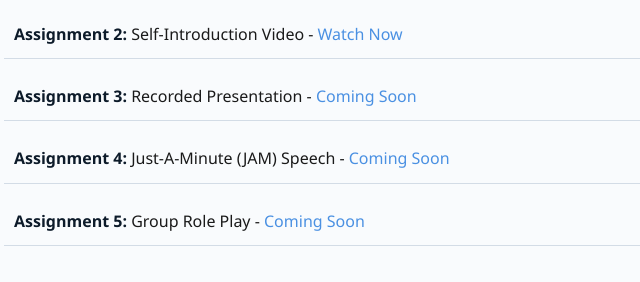
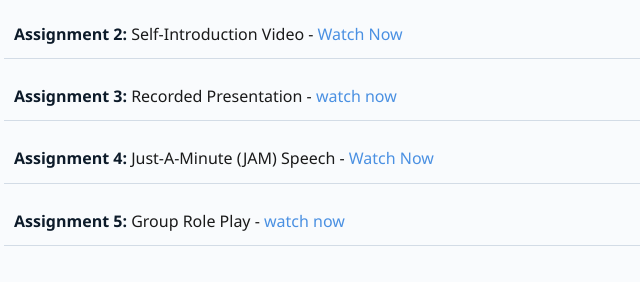
Before and after one commit to loubloom0/portfolio, a plain HTML site: page index.html in a window 1280 px wide. Shown: the part 1425-1707 px from the top of the page, 286-926 px from the left. Drawn offline with Linux system fonts and the light colour scheme.

Commit message:
Update index.html

```diff
--- a/index.html
+++ b/index.html
@@ -49,9 +49,9 @@
         <ul>
             <li><strong>Assignment 1:</strong> SWOC Matrix Video - <a href="https://drive.google.com/file/d/1we-dqhoydqJOKfGCEvRNy4SXgxGrQ9YK/view?usp=drivesdk" target="_blank">Watch Now</a></li>
             <li><strong>Assignment 2:</strong> Self-Introduction Video - <a href="https://drive.google.com/file/d/173HjDpRMy18hFNTS4-QpCrtq6wdg55dk/view?usp=drivesdk" target="_blank">Watch Now</a></li>
-            <li><strong>Assignment 3:</strong> Recorded Presentation - <a href="#" target="_blank">Coming Soon</a></li>
-            <li><strong>Assignment 4:</strong> Just-A-Minute (JAM) Speech - <a href="#" target="_blank">Coming Soon</a></li>
-            <li><strong>Assignment 5:</strong> Group Role Play - <a href="#" target="_blank">Coming Soon</a></li>
+            <li><strong>Assignment 3:</strong> Recorded Presentation - <a href="#" target="_blank">watch now</a></li>
+            <li><strong>Assignment 4:</strong> Just-A-Minute (JAM) Speech - <a href="https://drive.google.com/file/d/1M0UhaxbJ107ELnPFnve0D7u2PBraTD9m/view?usp=drivesdk" target="_blank">Watch Now</a></li>
+            <li><strong>Assignment 5:</strong> Group Role Play - <a href="#" target="_blank">watch now</a></li>
         </ul>
     </section>
 
```
